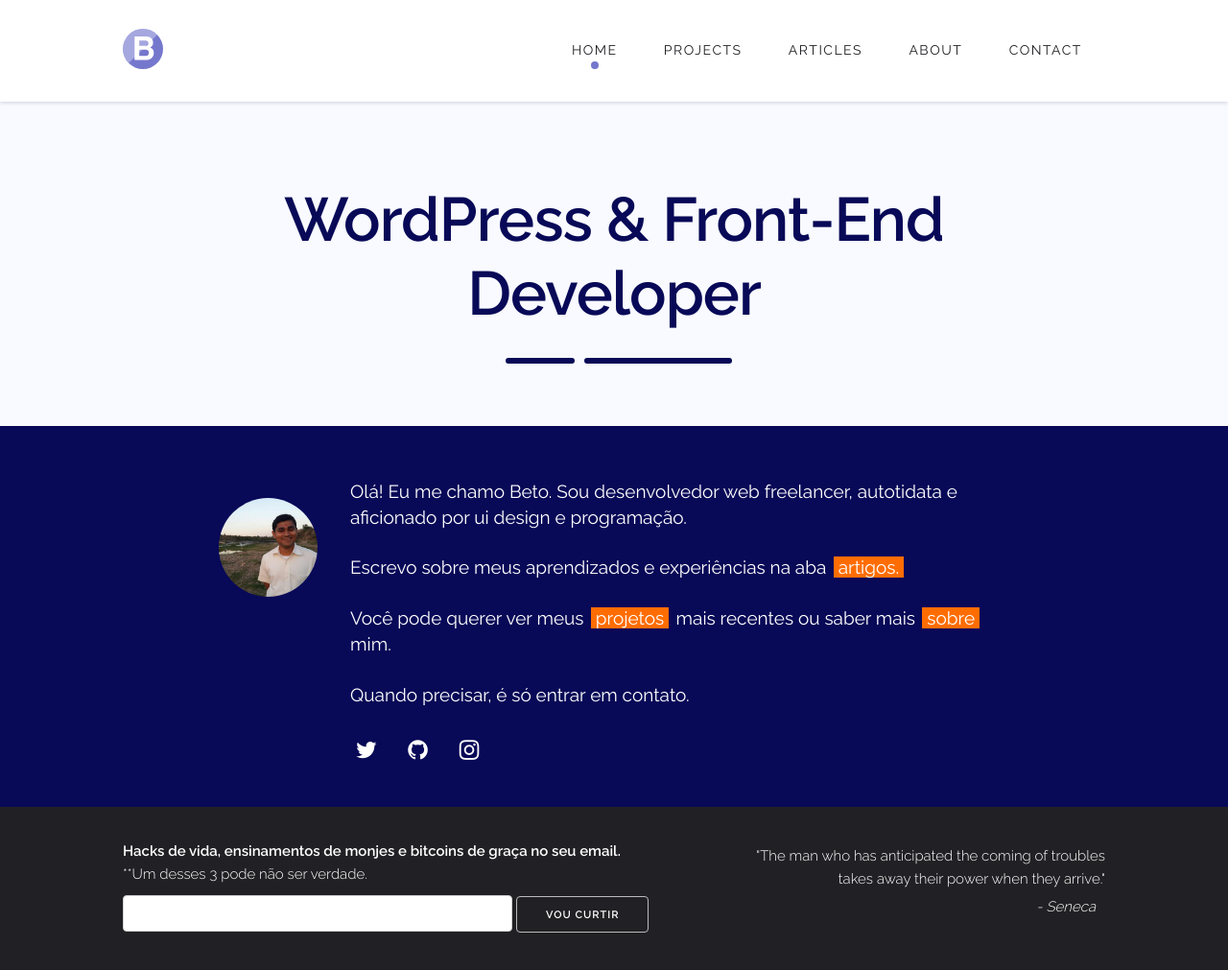
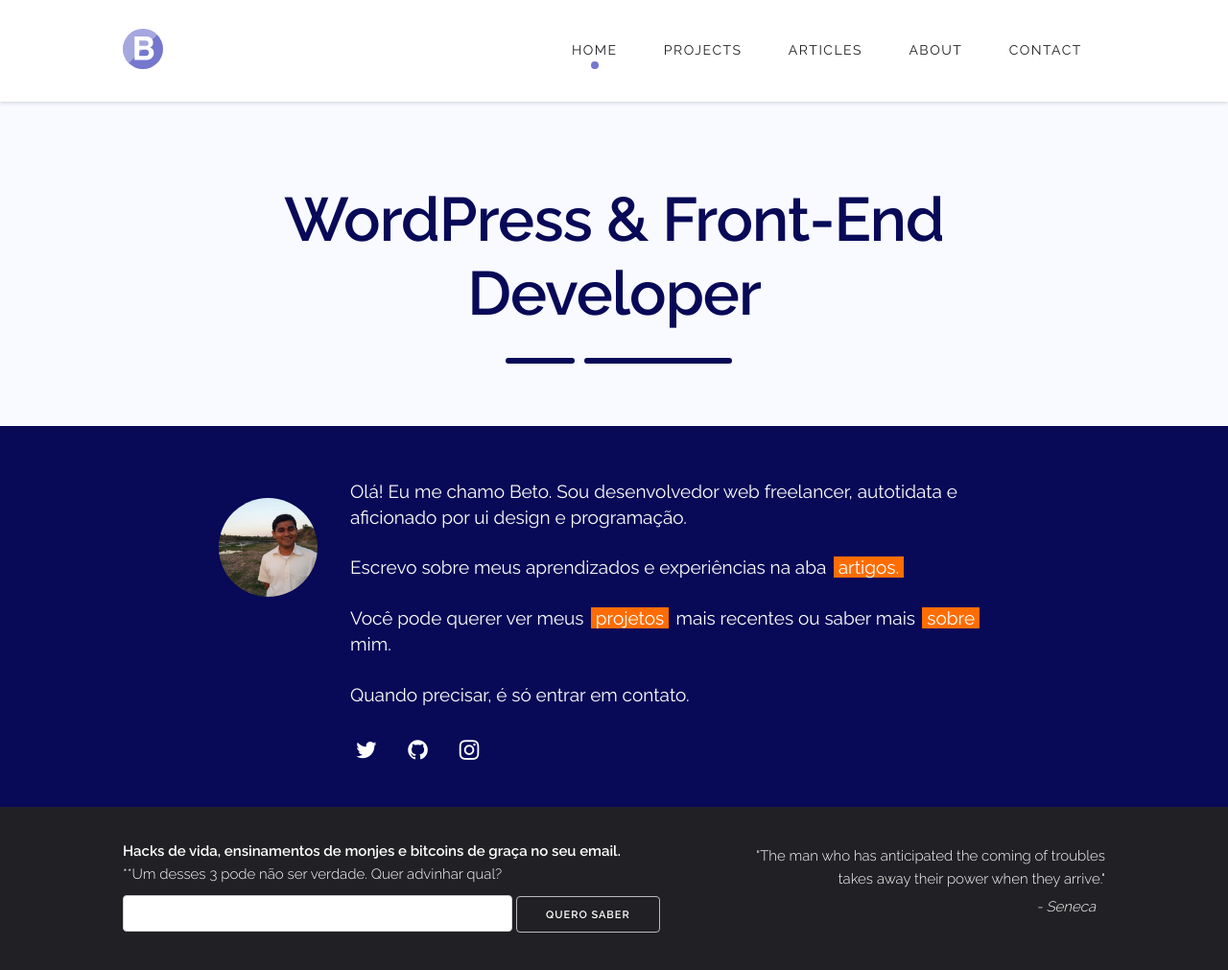
Before and after one commit to betodasilva/betodasilva.github.io, a Jekyll site: the page built from index.md, in a window 1280 px wide. Shown: the whole page at 96% size. Built offline with Jekyll 4.4.1, drawn with Linux system fonts in a browser that asks for light colours.

Commit message:
Adjust once again the text in footer

```diff
--- a/_includes/footer.html
+++ b/_includes/footer.html
@@ -4,11 +4,11 @@
             <div class="seven columns">
                 <form action="#" class="form-footer">
                     <label for="email">Hacks de vida, ensinamentos de monjes e bitcoins de graça no seu email.
-                        <span>**Um desses 3 pode não ser verdade.</span>
+                        <span>**Um desses 3 pode não ser verdade. Quer advinhar qual?</span>
                     </label>
 
                     <input type="email" name="email">
-                    <input type="submit" value="Vou curtir">
+                    <input type="submit" value="Quero saber">
                 </form>
             </div>
             <div class="five columns">
```
